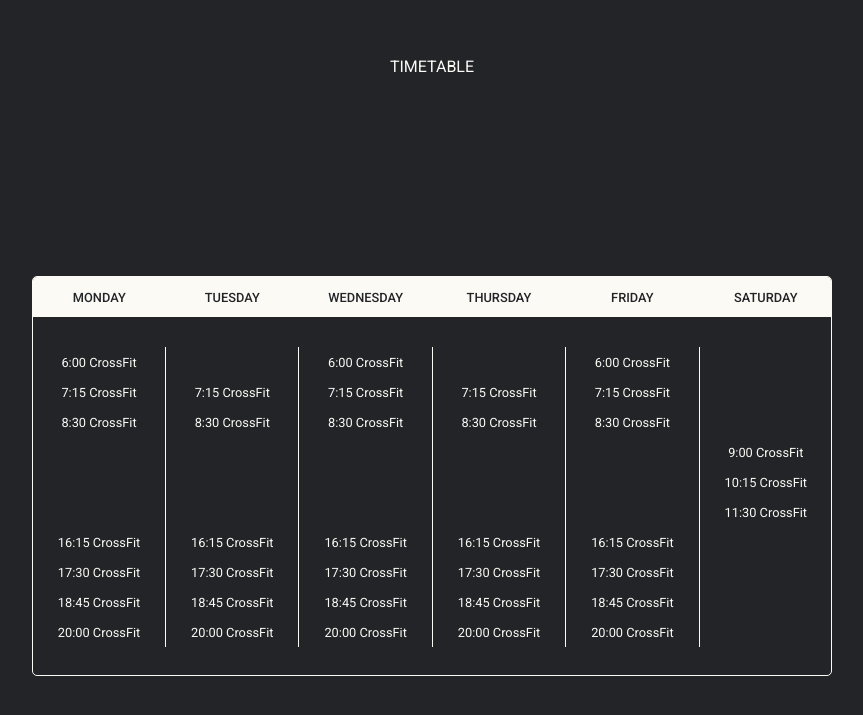
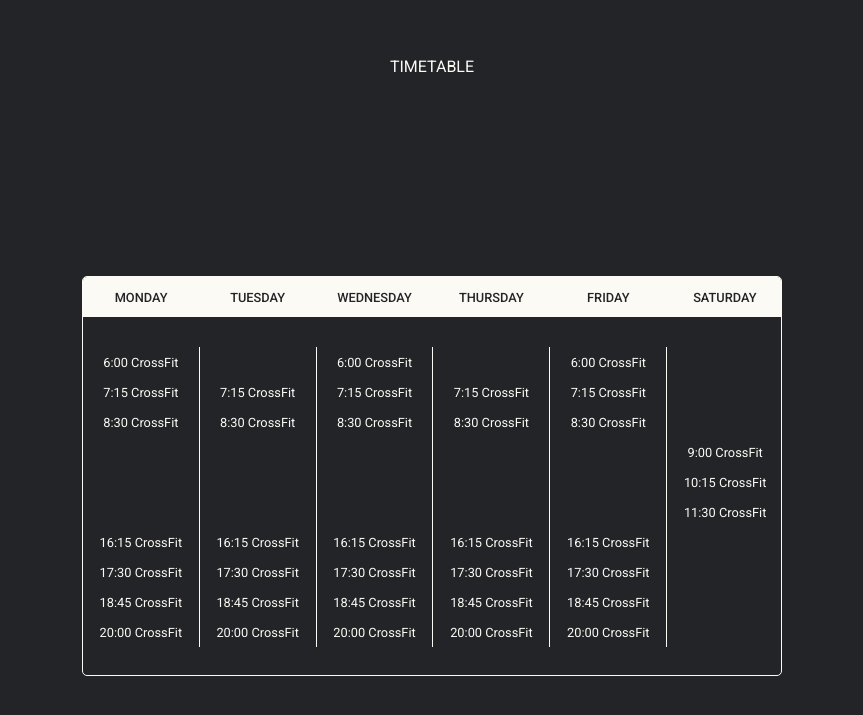
Before and after one commit to kakatics/cftm, a plain HTML site: page index.html in a window 1280 px wide. Shown: the part 843-1558 px from the top of the page, without its empty margins (208-1071 px from the left). Drawn offline with Linux system fonts and the light colour scheme; a script that the page names is missing.

Commit message:
Responsive View 1.0

```diff
--- a/css/main.css
+++ b/css/main.css
@@ -14,6 +14,10 @@
 body {
     background-color: var(--main-bg-color);
     color: var(--main-fg-color);
+}
+
+.big {
+    min-height: 450px;
 }
 
 .container {
@@ -64,7 +68,7 @@ body {
 }
 
 .page__timetable > .timetable {
-    width: 800px;
+    width: 700px;
     height: 400px;
     border: 1px solid var(--main-fg-color);
     border-radius: 5px;
@@ -73,7 +77,7 @@ body {
 
 table {
     height: 400px;
-    width: 800px;
+    width: 700px;
     border-collapse: collapse;
     font-size: 0.8em;
     text-align: center;
@@ -90,6 +94,10 @@ td {
     border-right: 1px solid var(--main-fg-color);
 }
 
+td:last-child {
+    border: none;
+}
+
 tr:nth-child(2) > td, tr:last-child > td {
     border: none;
 }
--- a/index.html
+++ b/index.html
@@ -28,8 +28,8 @@
             </div>
         </section>
 
-        <section class="container">
-            <div class="page">
+        <section class="container big">
+            <div class="page big">
                 <p class="page__paragraph">
                     TIMETABLE
                 </p>
```
